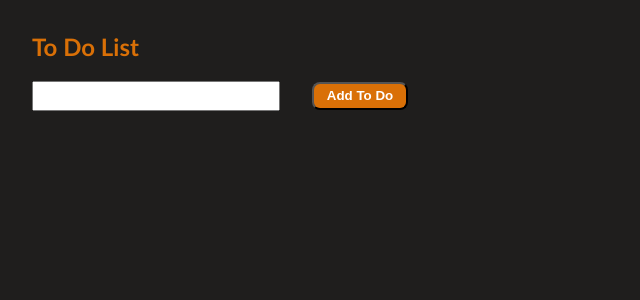
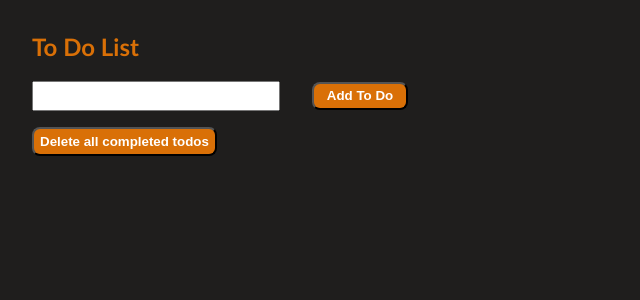
Before and after one commit to Soph32/Organiser-App, a React (Create React App) app: page / in a window 1280 px wide. Shown: the top 300 px of the page, without its empty margins (0-640 px from the left). Built offline with nearby package versions, Linux system fonts and the light colour scheme.

Commit message:
added delete all completed button

```diff
--- a/src/App.css
+++ b/src/App.css
@@ -15,7 +15,8 @@ button {
   color: white;
 }
 
-.submit-btn {
+.submit-btn,
+.delete-completed-btn  {
   border-radius: 8px;
   font-weight: 700;
   min-height: 1.8rem;
@@ -30,6 +31,10 @@ button {
   padding: 0;
   text-align: center;
   width: 1.3rem;
+}
+
+.delete-completed-btn {
+  margin-top: 1rem;
 }
 
 button:active {
--- a/src/App.js
+++ b/src/App.js
@@ -25,10 +25,18 @@ function App() {
     setTodo(newToDo);
   };
 
+  const deleteCompleted = () => {
+    const newToDo = [...todo];
+    setTodo(newToDo.filter(item => item.completed === false));
+  };
+
   return (
     <div>
       <div>
-        <ToDoForm addToDo={addToDo}/>
+        <ToDoForm
+          addToDo={addToDo}
+          deleteCompleted={deleteCompleted}
+          />
       </div>
       <div>
         {todo.map((todo, index) => (
@@ -45,7 +53,7 @@ function App() {
   )
 }
 
-function ToDoForm({addToDo}) {
+function ToDoForm({addToDo, deleteCompleted}) {
   const [value, setValue] = useState("");
 
   function handleSubmit(event) {
@@ -61,6 +69,7 @@ function ToDoForm({addToDo}) {
         <input type="text" maxLength="68" value={value} onChange={event => setValue(event.target.value)}/>
         <button className="submit-btn" type="submit">Add To Do</button>
       </form>
+      <button className="delete-completed-btn" onClick={() => deleteCompleted()}>Delete all completed todos</button>
     </div>
   )
 };
```
